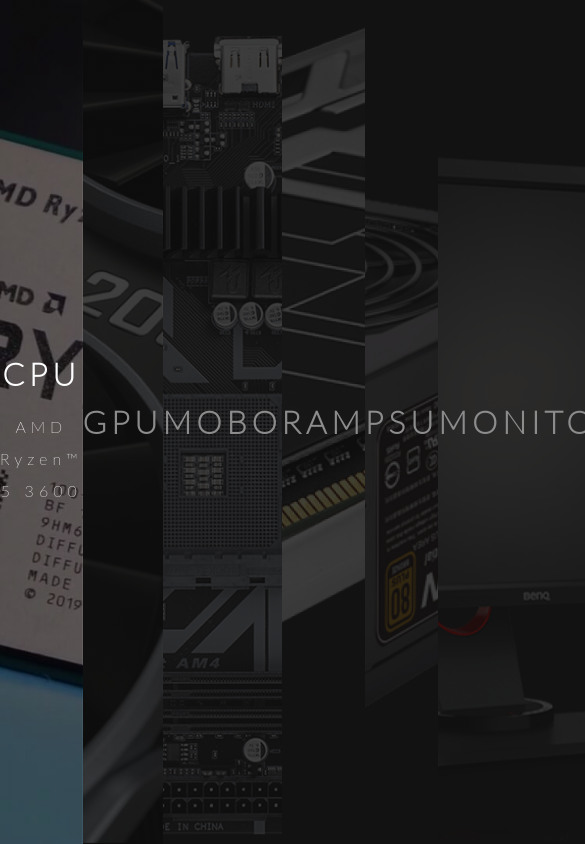
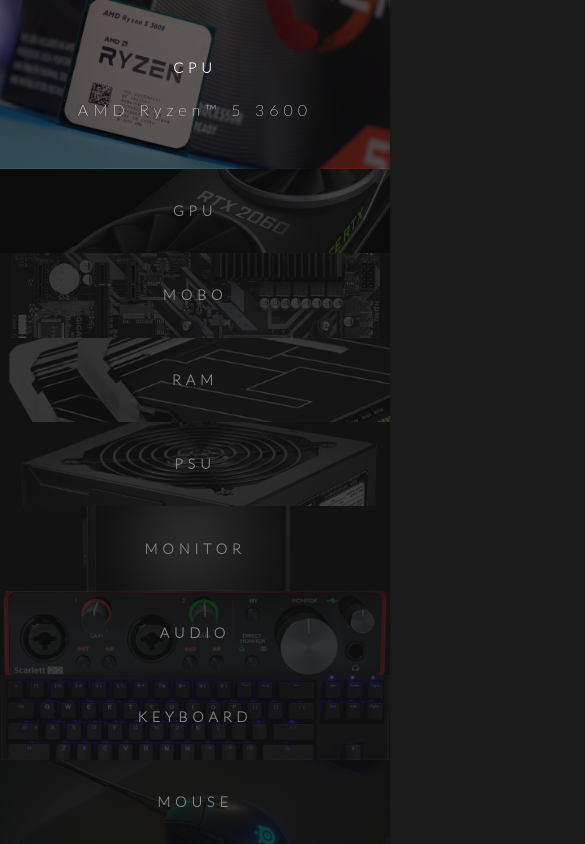
Before and after one commit to muazamkamal/muazamkamal, a Vue app: page /gears in a window 390 px wide. Shown: the top 844 px of the page, 585 px wide, since content can reach past the window. Built offline with nearby package versions, Linux system fonts and the light colour scheme.

Commit message:
Added gears layout for mobile.

```diff
--- a/src/views/Gears.vue
+++ b/src/views/Gears.vue
@@ -258,4 +258,14 @@
     url("../assets/gears/mouse.png");
   background-position: 60% 40%;
 }
+
+@media only screen and (max-width: 600px) {
+  .gears {
+    flex-direction: column;
+  }
+
+  h1 {
+    font-size: 0.9em;
+  }
+}
 </style>
```
